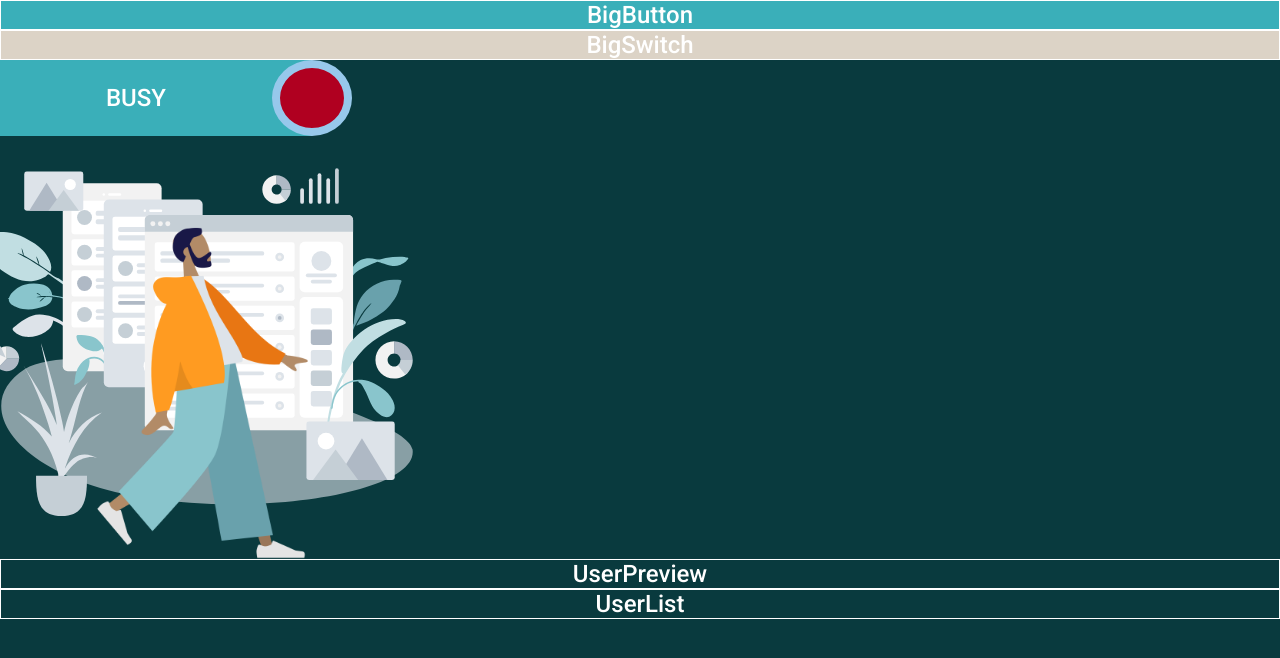
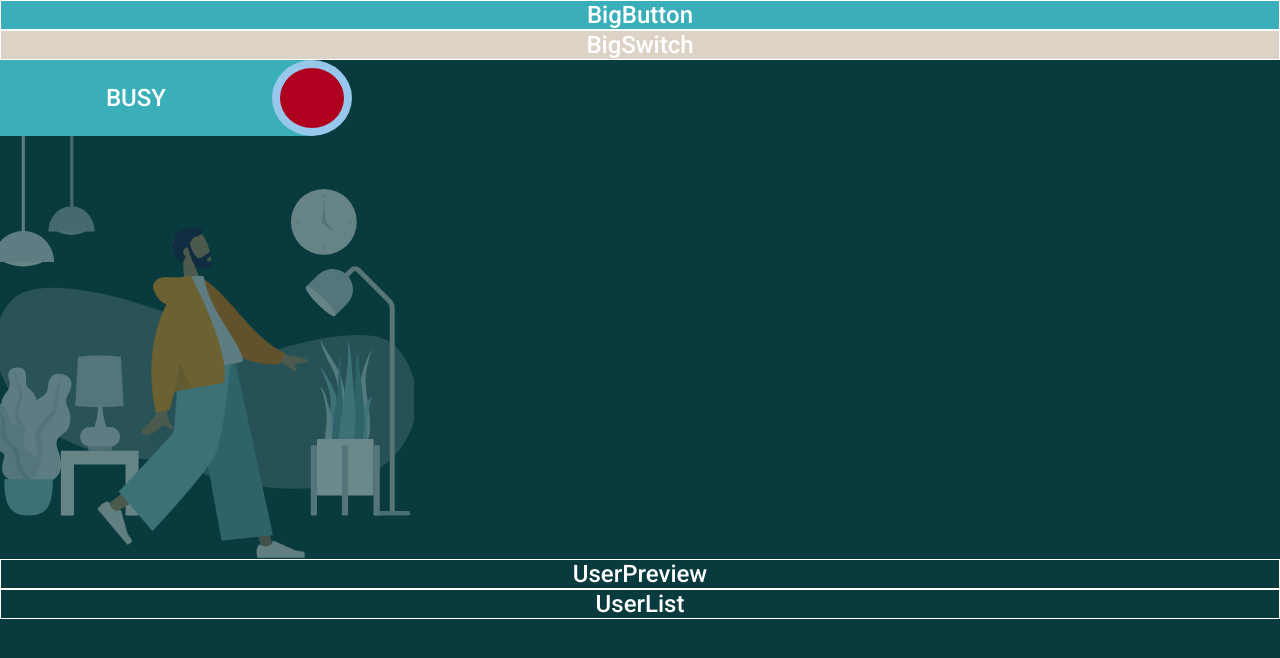
Before and after one commit to knutsanl/oblig2, a React (Create React App) app: page / in a window 1280 px wide. Shown: the top 658 px of the page. Built offline with nearby package versions, Linux system fonts and the light colour scheme.

Commit message:
Emulate values of user (only test)

```diff
--- a/src/App.js
+++ b/src/App.js
@@ -8,14 +8,48 @@ import StatusImage from './components/status-image/status-image';
 import UserList from './components/user-list/user-list';
 import UserPreview from './components/user-preview/user-preview';
 
+//only for testing purposes
+const busyHome = {
+  name: 'Jane',
+  status: 'busy',
+  place: 'home-office'
+}
+
+const busyCampus = {
+  name: 'Jane',
+  status: 'busy',
+  place: 'on-campus'
+}
+
+const availableHome = {
+  name: 'Jane',
+  status: 'available',
+  place: 'home-office'
+}
+
+const availableCampus = {
+  name: 'Jane',
+  status: 'available',
+  place: 'on-campus'
+}
+
 class App extends Component {
+  constructor(props) {
+    super(props);
+    // posible values "available/busy and on-campus/"
+    this.state = {
+      myUser: busyHome
+    }
+  }
   render() {
+    const available = this.state.myUser.status === 'available';
+    const onCampus = this.state.myUser.place === 'on-campus';
     return (
       <div className="App">
         <BigButton />
         <BigSwitch />
-        <StatusButton available={false} />
-        <StatusImage available={true} onCampus={true} />
+        <StatusButton available={available} />
+        <StatusImage available={available} onCampus={onCampus} />
         <UserPreview />
         <UserList />
       </div>
```
